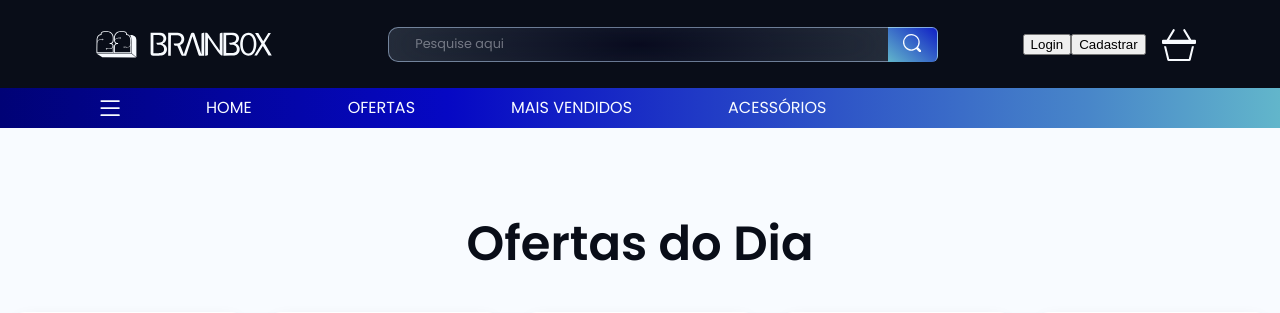
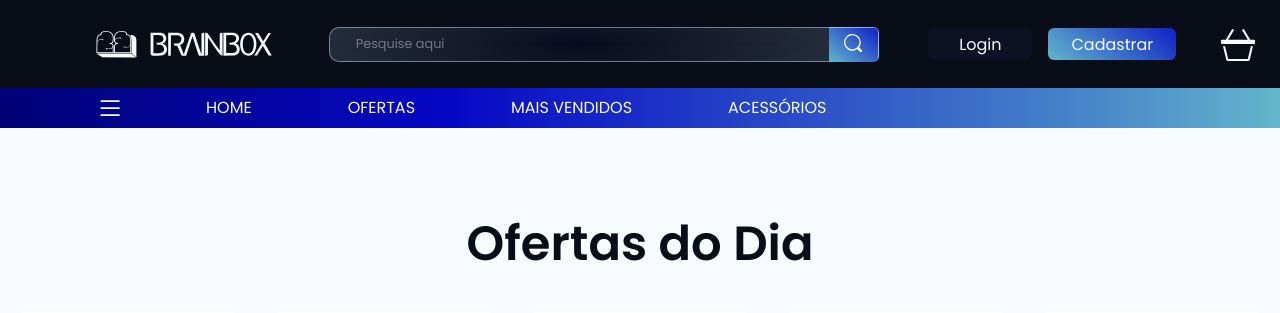
Before and after one commit to saulobbarbosa/BrainBox, a PHP site: page / in a window 1280 px wide. Shown: the top 313 px of the page. Run offline with PHP 8.4, Linux system fonts and the light colour scheme; some web fonts are replaced.

Commit message:
Update style.css (#4)
CSS dos btn's Login e Cadastro na header

```diff
--- a/style.css
+++ b/style.css
@@ -89,15 +89,41 @@ body {
     background: linear-gradient(180deg, #0002C4 -50%, #4886C9 35%, #62B6CB 100%);
 }
 
-/*Botão de Usuário*/
-.bi-user {
+/*Botão de Login e Cadastro*/
+.btn-user-login {
+    color: #F8FBFF;
+    font: 400 1rem "Poppins";
     margin: auto 1rem auto auto;
+    background-color: #0c1223;
+    border: none;
+    border-radius: 6px;
+    width: 6.5rem;
+    height: 2rem;
     transition: all 0.25s;
 }
 
-.bi-user:hover {
-    fill: #62B6CB;
+.btn-user-login:hover {
     cursor: pointer;
+    border: 1px solid #62B6CB;
+    color: #62B6CB;
+}
+
+.btn-user-signup {
+    margin: auto 1.8rem auto 0;
+    transition: all 0.25s;
+    background: linear-gradient(220deg, #03045E -40%, #0002C4 -20%, #62B6CB 100%);
+    border: none;
+    border-radius: 6px;
+    width: 8rem;
+    height: 2rem;
+    color: #F8FBFF;
+    font: 400 1rem "Poppins";
+}
+
+.btn-user-signup:hover {
+    cursor: pointer;
+    box-shadow: 0px 2px 40px rgba(146, 147, 255, 0.4);
+    background: linear-gradient(180deg, #0002C4 -50%, #4886C9 35%, #62B6CB 100%);
 }
 
 /*Botão de Compra*/
```
